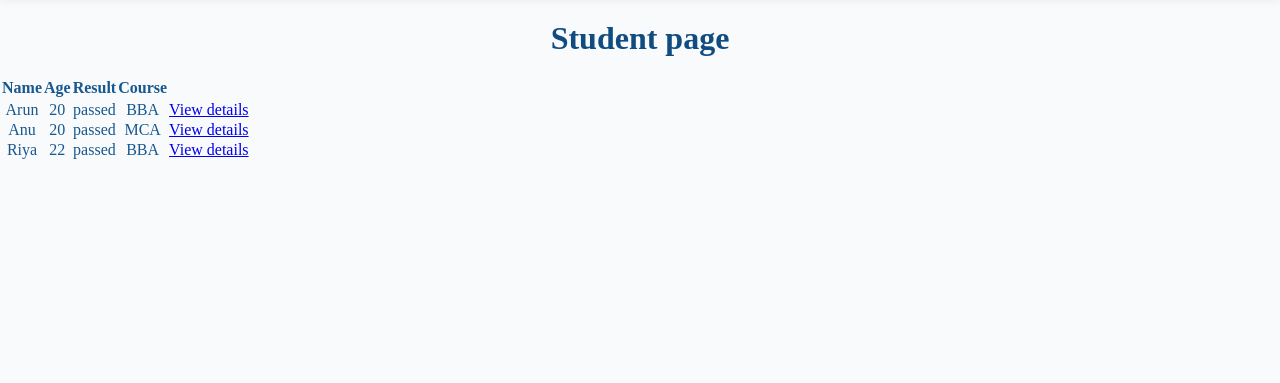
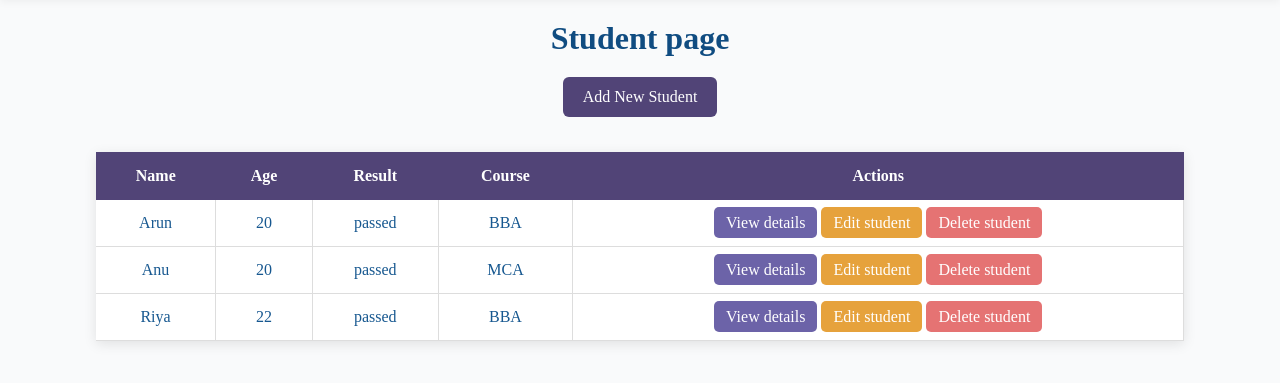
Before and after one commit to Arathi808/Django-, a Django app: page /students/ in a window 1280 px wide. Shown: the part 50-433 px from the top of the page. Run offline with Django 5.2, Linux system fonts and the light colour scheme; data comes from the database, SQL or seed files in the repository; both versions use the stored data as it was after the commit.

Commit message:
added edit and delete and styled students page

```diff
--- a/sms/app/urls.py
+++ b/sms/app/urls.py
@@ -7,5 +7,7 @@ urlpatterns = [
     path('students/', views.students, name='view_students'),
     path('contacts/', views.contacts, name='contacts'),
     path('students/<int:id>/',views.get_student),
-    path('add/',views.add_student),
+    path('students/<int:id>/edit/',views.edit_student),
+    path('students/<int:id>/delete/',views.delete_student),
+    path('students/add/',views.add_student),
 ]
--- a/sms/app/views.py
+++ b/sms/app/views.py
@@ -42,3 +42,19 @@ def add_student(request):
 
         return redirect('view_students')
     return render(request,'add_student.html')
+
+def edit_student(request, id):
+    student = Student.objects.get(id=id)
+    if request.method == 'POST':
+        student.name = request.POST['name']
+        student.age = int(request.POST['age'])
+        student.mark = int(request.POST['mark'])
+        student.course = request.POST['course']
+        student.save()
+        return redirect('view_students')
+    return render(request,'edit.html',{'student':student})
+
+def delete_student(request,id):
+    student = Student.objects.get(id=id)
+    student.delete()
+    return redirect('view_students')
--- /dev/null
+++ b/sms/static/css/students.css
@@ -0,0 +1,72 @@
+.student-table {
+    width: 85%;
+    margin: 35px auto;
+    border-collapse: collapse;
+    background-color: white;
+    box-shadow: 0 3px 12px rgba(0, 0, 0, 0.1);
+}
+
+.student-table th {
+    background-color: #514477;
+    color: white;
+    padding: 15px;
+}
+
+.student-table td {
+    padding: 14px;
+    border-bottom: 1px solid #ddd;
+    border-right: 1px solid #ddd;
+    text-align: center;
+}
+
+.student-table tr:hover {
+    background-color: #f3efff;
+}
+
+.view {
+    background-color: #6c63a8;
+    color: white;
+    padding: 7px 12px;
+    border-radius: 5px;
+    text-decoration: none;
+}
+
+.view:hover{
+     background-color: #352b55;
+}
+
+.delete {
+    background-color: #e57373;
+    color: white;
+    padding: 7px 12px;
+    border-radius: 5px;
+    text-decoration: none;
+}
+
+.delete:hover{
+    background-color: #e03535;
+}
+
+.add-btn {
+    display: inline-block;
+    background-color: #514477;
+    color: white;
+    padding: 11px 20px;
+    border-radius: 6px;
+    text-decoration: none;
+}
+
+.add-btn:hover {
+    background-color: #352b55;
+}
+.edit {
+    background-color: #e6a23c;
+    color: white;
+    padding: 7px 12px;
+    border-radius: 5px;
+    text-decoration: none;
+}
+
+.edit:hover {
+    background-color: #c88720;
+}
--- a/sms/templates/base.html
+++ b/sms/templates/base.html
@@ -6,6 +6,7 @@
     <meta name="viewport" content="width=device-width, initial-scale=1.0">
     <title>{% block title %}My Django App{% endblock %}</title>
     <link rel="stylesheet" href="{% static 'css/index.css' %}">
+    {% block extra_css %}{% endblock %}
 </head>
 <body>
     <nav class="navbar">
--- a/sms/templates/student.html
+++ b/sms/templates/student.html
@@ -3,6 +3,7 @@
 {% block title %}Contact{% endblock %}
 
 {% block content %}
+<a href="/students/{{student.id}}/edit/">edit</a>
 <h1>{{student.name}}</h1>
 <h1>{{student.age}}</h1>
 <h1>{{student.mark}}</h1>
--- a/sms/templates/students.html
+++ b/sms/templates/students.html
@@ -1,17 +1,24 @@
 {% extends 'base.html' %}
+{% load static %}
 
 {% block title %}Students{% endblock %}
 
+{% block extra_css %}
+<link rel="stylesheet" href="{% static 'css/students.css' %}">
+{% endblock %}
+
 {% block content %}
     <h1>Student page</h1>
+    <a href="add/" class="add-btn">Add New Student</a>
     {% comment %} {{students}} {% endcomment %}
-    <table>
+    <table class="student-table">
         <tr>
             <th>Name</th>
             <th>Age</th>
             <th>Result</th>
             <th>Course</th>
-        <tr>
+            <th>Actions</th>
+        </tr>
         {% for student in students %}
         <tr>
             <td>{{student.name}}</td>
@@ -24,7 +31,11 @@
                 {% endif %}
             </td>
             <td>{{student.course}}</td>
-            <td><a href="./{{student.id}}">View details</a></td>
+            <td>
+                <a href="./{{student.id}}" class="view">View details</a>
+                <a href="./{{ student.id }}/edit/" class="edit">Edit student</a>
+                <a href="./{{student.id}}/delete" class="delete">Delete student</a>
+            </td>
         </tr>
         {% endfor %}
     </table>
```
Also changed, not shown: sms/static/css/add_student.css (added, +40 -0 lines), sms/templates/add_student.html (+11 -13 lines), sms/templates/edit.html (added, +34 -0 lines), sms/db.sqlite3.
